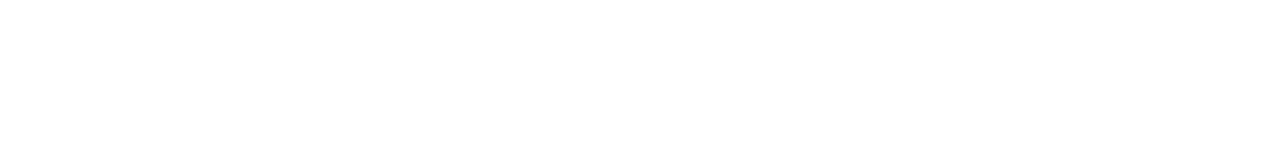
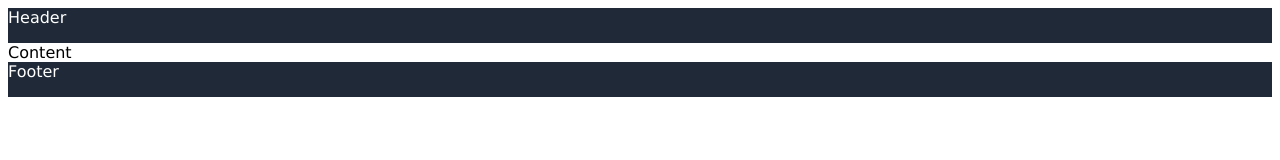
Before and after one commit to EstefanoB/simple-webpage-template, a plain HTML site: page index.html in a window 1280 px wide. Drawn offline with Linux system fonts and the light colour scheme.

Commit message:
Create general layout: header, content, footer

```diff
--- a/index.html
+++ b/index.html
@@ -7,6 +7,8 @@
     </head>
 
     <body>
-
+        <div class="header">Header</div>
+        <div class="content">Content</div>
+        <div class="footer">Footer</div>
     </body>
 </html>
--- a/style.css
+++ b/style.css
@@ -0,0 +1,16 @@
+body {
+    font-family: Verdana, Geneva, Tahoma, sans-serif;
+    display: flex;
+    flex-direction: column;
+}
+
+.header, .footer {
+    flex: 0 auto;
+    height: 35px;
+    background-color: #1F2937;
+    color: white;
+}
+
+.content {
+    flex: 1 1 auto;
+}
```
